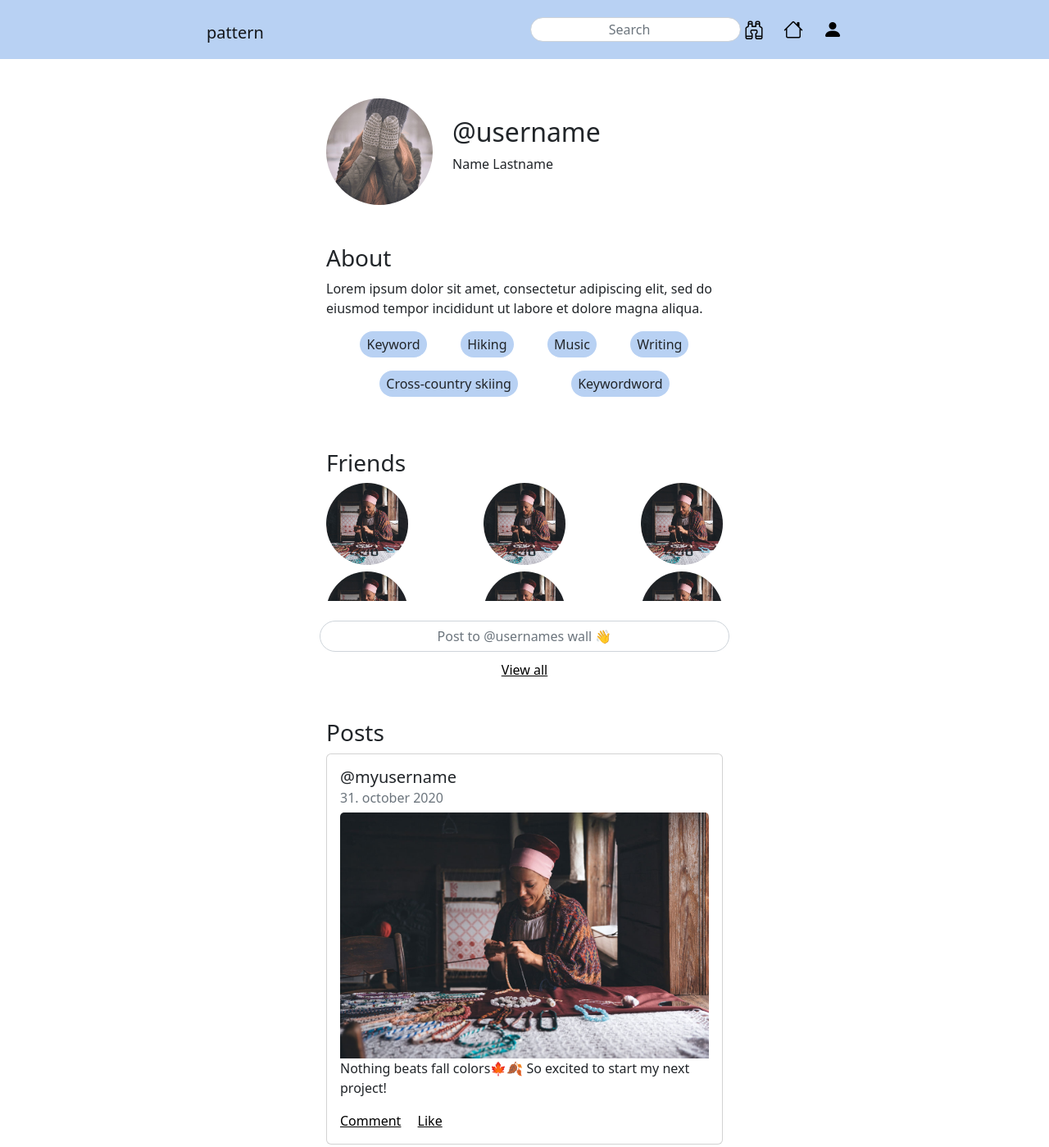
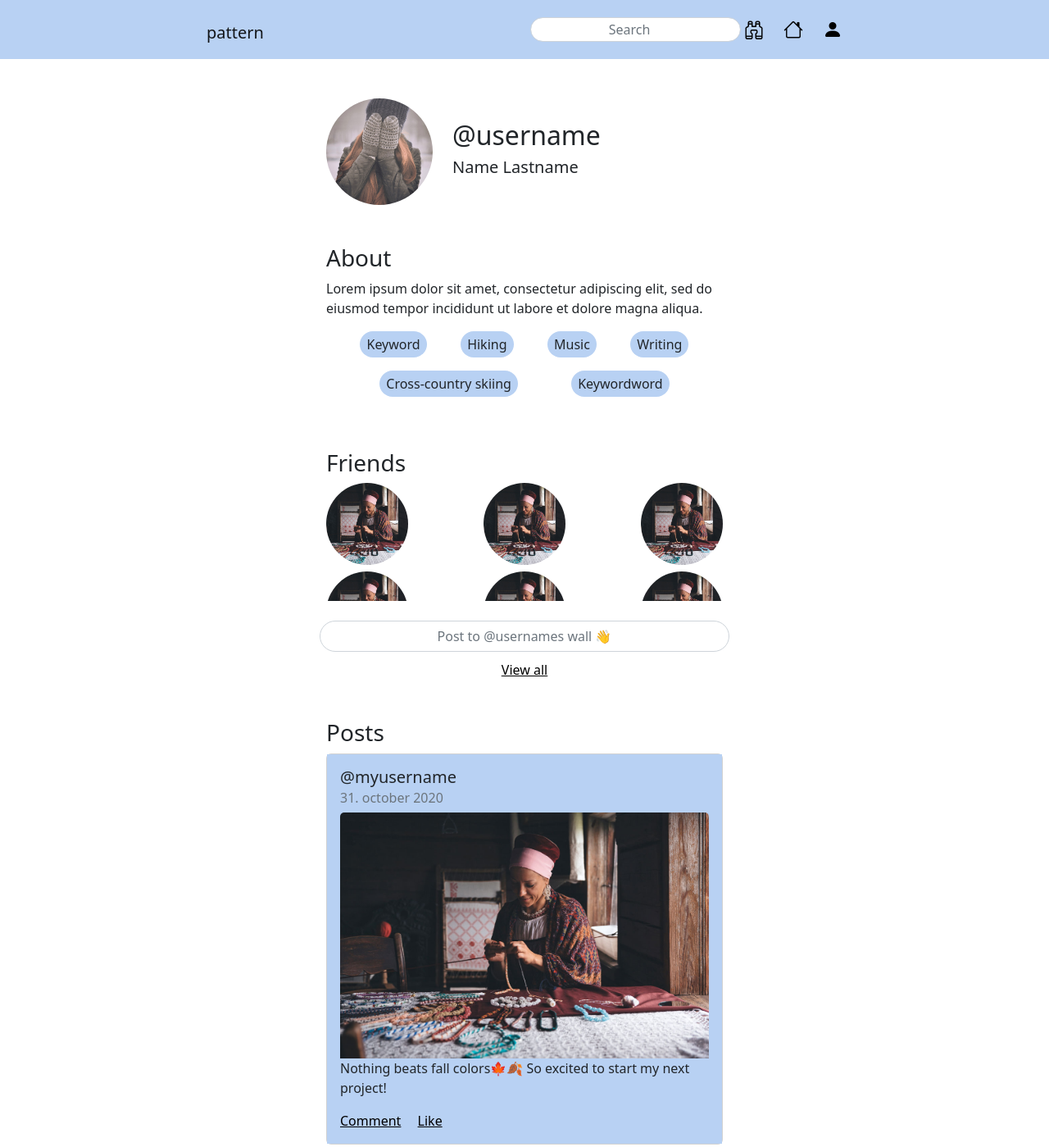
Before and after one commit to mathildeew/css-frameworks-ca, a website: page profile.html in a window 1280 px wide. Shown: the top 1399 px of the page at 82% size. Drawn offline with nearby package versions, Linux system fonts and the light colour scheme.

Commit message:
final clean

```diff
--- a/profile.html
+++ b/profile.html
@@ -44,7 +44,7 @@
         <div class="profilePic userPic me-4"></div>
         <div class="">
           <h2>@username</h2>
-          <p>Name Lastname</p>
+          <h5>Name Lastname</h5>
         </div>
       </section>
 
@@ -88,7 +88,7 @@
       <section class="posts mb-5 mx-2">
         <h3>Posts</h3>
         <div class="card mb-5" style="width: 100%">
-          <div class="card-body bc">
+          <div class="card-body bcPrimary">
             <h5 class="card-title">@myusername</h5>
             <h6 class="card-subtitle mb-2 text-muted">31. october 2020</h6>
             <img
```
